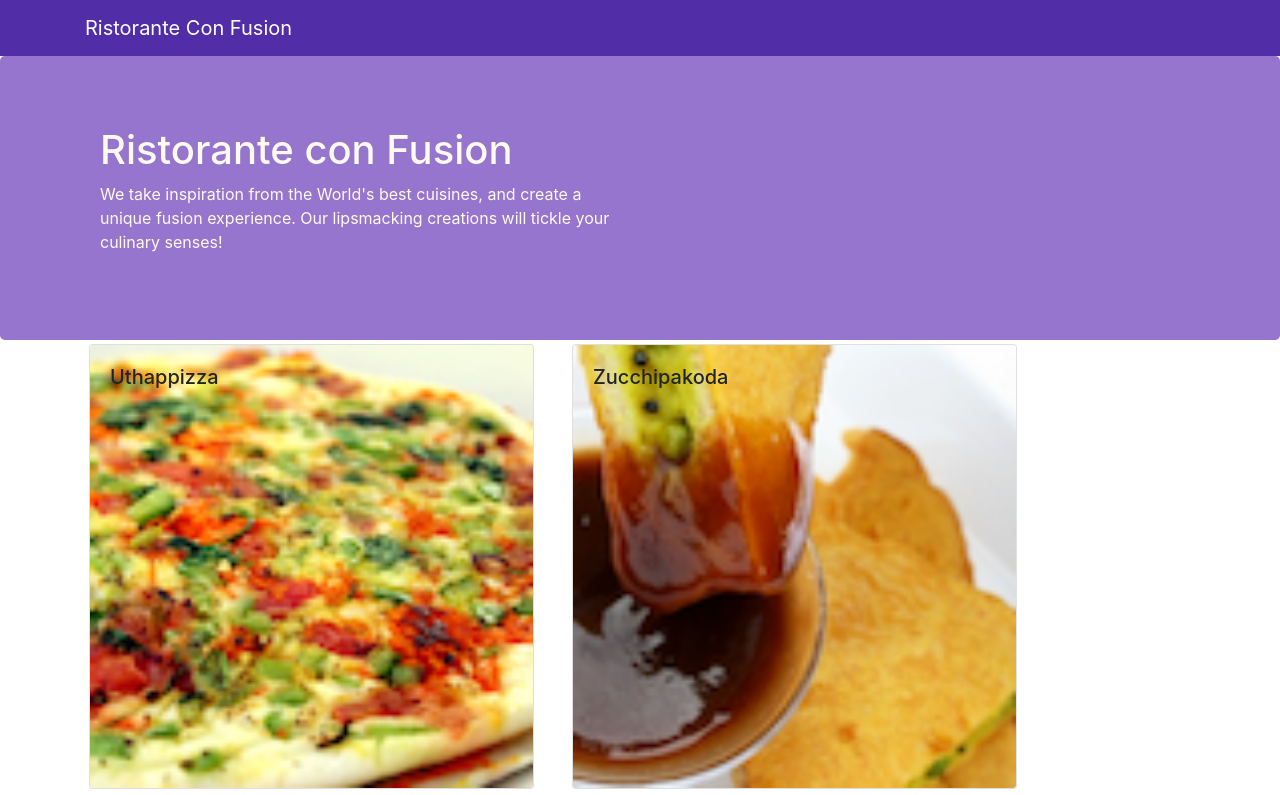
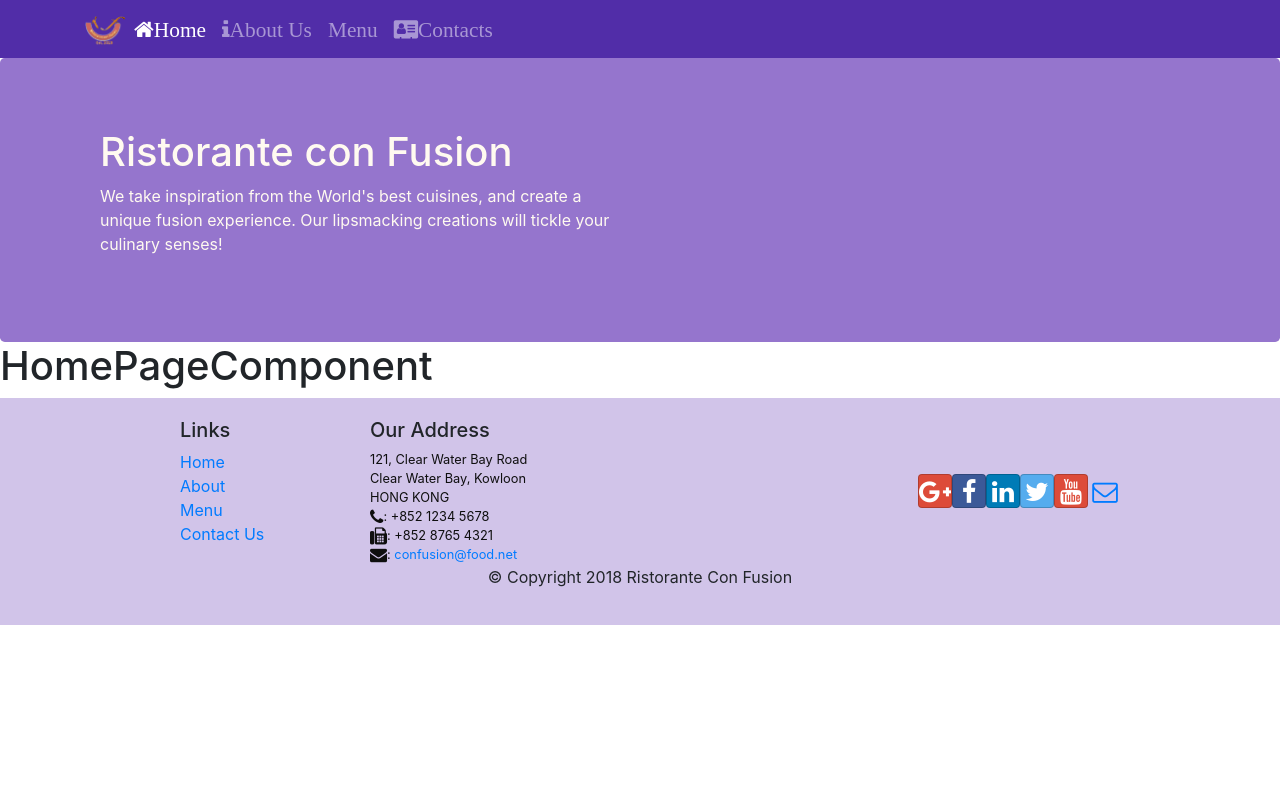
Before and after one commit to harrisalisha/reactConfusion, a React (Create React App) app: page /home in a window 1280 px wide. Shown: the top 795 px of the page. Built offline with nearby package versions, Linux system fonts and the light colour scheme.

Commit message:
React Router

```diff
--- a/package.json
+++ b/package.json
@@ -11,6 +11,7 @@
     "font-awesome": "^4.7.0",
     "react": "^17.0.2",
     "react-dom": "^17.0.2",
+    "react-router-dom": "^4.2.2",
     "react-scripts": "5.0.0",
     "reactstrap": "^5.0.0",
     "web-vitals": "^2.1.4"
--- a/src/App.js
+++ b/src/App.js
@@ -1,13 +1,16 @@
 import React, {Component} from 'react'
 import Main from './components/MainComponent';
+import { BrowserRouter } from 'react-router-dom'
 
 class App extends Component {
 
   render() {
     return (
-      <div className="App">
-        <Main />
-      </div>
+      <BrowserRouter>
+        <div className="App">
+          <Main />
+        </div>
+      </BrowserRouter>
     );
   }
 }
--- a/src/components/FooterComponent.js
+++ b/src/components/FooterComponent.js
@@ -1,4 +1,5 @@
 import React, { Component } from 'react'
+import { Link } from 'react-router-dom'
 
 function Footer(props) {
     return(
@@ -8,10 +9,10 @@ function Footer(props) {
                 <div className="col-4 offset-1 col-sm-2">
                     <h5>Links</h5>
                     <ul className="list-unstyled">
-                        <li><a href="#">Home</a></li>
-                        <li><a href="#">About</a></li>
-                        <li><a href="#">Menu</a></li>
-                        <li><a href="contactus.html">Contact</a></li>
+                        <li><Link to="/home">Home</Link></li>
+                        <li><Link to="/aboutus">About</Link></li>
+                        <li><Link to="/menu">Menu</Link></li>
+                        <li><Link to="/contactus">Contact Us</Link></li>
                     </ul>
                 </div>
                 <div className="col-7 col-sm-5">
--- a/src/components/HeaderComponent.js
+++ b/src/components/HeaderComponent.js
@@ -1,14 +1,53 @@
 import React, { Component } from 'react'
-import { Navbar, NavbarBrand, Jumbotron} from 'reactstrap';
+import {
+    Navbar, NavbarBrand, Nav, NavbarToggler, Collapse,
+    Jumbotron,
+    NavItem
+} from 'reactstrap';
+import { NavLink } from 'react-router-dom'
 import Style from '../App.css';
 
 export default class Header extends Component {
+    constructor(props){
+        super(props);
+        this.state = {
+            isNavOpen : false,
+        }
+        this.toggleNav = this.toggleNav.bind(this);
+    }
+
+    toggleNav(){
+       this.setState({isNavOpen: !this.state.isNavOpen });
+    }
+
     render() {
         return (
             <React.Fragment>
-                <Navbar dark>
+                <Navbar dark expand="md">
                     <div className="container">
-                        <NavbarBrand href="/">Ristorante Con Fusion</NavbarBrand>
+
+                        <NavbarToggler onClick={this.toggleNav} />
+
+                        <NavbarBrand className="mr-auto" href="/">
+                            <img src="assets/images/logo.png" height="30" width="41" alt="Restaurant Con Fusion" />
+                        </NavbarBrand>
+
+                        <Collapse isOpen={this.state.isNavOpen} navbar>
+                            <Nav navbar>
+                                <NavItem>
+                                    <NavLink className="nav-link" to="/home"><span className='fa fa-home fa-lg'>Home</span></NavLink>
+                                </NavItem>
+                                <NavItem>
+                                    <NavLink className="nav-link" to="/aboutus"><span className='fa fa-info fa-lg'>About Us</span></NavLink>
+                                </NavItem>
+                                <NavItem>
+                                    <NavLink className="nav-link" to="/menu"><span className='fa fa-menu fa-lg'>Menu</span></NavLink>
+                                </NavItem>
+                                <NavItem>
+                                    <NavLink className="nav-link" to="/contactus"><span className='fa fa-address-card fa-lg'>Contacts</span></NavLink>
+                                </NavItem>
+                            </Nav>
+                        </Collapse>
                     </div>
                 </Navbar>
                 <Jumbotron>
--- /dev/null
+++ b/src/components/HomeComponent.js
@@ -0,0 +1,8 @@
+import React, { Component } from 'react'
+
+function Home() {
+    return (
+      <h1>HomePageComponent</h1>
+    )
+}
+ export default Home;
--- a/src/components/MainComponent.js
+++ b/src/components/MainComponent.js
@@ -1,36 +1,41 @@
-import React, {Component} from 'react'
+import React, { Component } from 'react'
 import Menu from './MenuComponent'
 import DishDetail from './DishdetailComponent ';
-import {DISHES} from '../shared/dishes'
+import { DISHES } from '../shared/dishes'
 import Footer from './FooterComponent';
 import Header from './HeaderComponent';
+import Home from './HomeComponent'
+
+import { Switch, Route, Redirect } from 'react-router-dom'
 
 //Main component responsible for all state
 class Main extends Component {
-  constructor(props){
+  constructor(props) {
     super(props);
 
     this.state = {
-        dishes : DISHES,
-        selectedDish : null
+      dishes: DISHES,
     }
   }
-  //selectedDish only tracking dish Id, dish information already have it in dishes
 
-  onDishSelect(dishId){
-    this.setState({ selectedDish : dishId});
-  }
 
   render() {
+    const HomePage = () => {
+      return(
+          <Home/>
+      );
+    }
     return (
-
-      <div className="App">
+      <div>
         <Header />
-        <Menu dishes={this.state.dishes}  onClick={(dishId)=>this.onDishSelect(dishId)}/>
-        <DishDetail dish={this.state.dishes.filter((dish)=> dish.id === this.state.selectedDish)[0] } />
-        <Footer/>
+        <Switch>
+            <Route path='/home' component={HomePage} />
+            <Route exact path='/menu' component={() => <Menu dishes={this.state.dishes} />} />
+            <Redirect to="/home" />
+        </Switch>
+        <Footer />
       </div>
-    );
+    )
   }
 }
 
--- a/src/components/MenuComponent.js
+++ b/src/components/MenuComponent.js
@@ -1,15 +1,14 @@
 import React from 'react'
 import {
-    Card, CardImg, CardImgOverlay, CardText, CardBody,
+    Card, CardImg, CardImgOverlay,
     CardTitle
 } from 'reactstrap';
-import DishDetail from './DishdetailComponent ';
+//import DishDetail from './DishdetailComponent ';
 
 function RenderMenuItem(props) {
-    const { dish, onClick } = props;
+    const { dish } = props;
     return (
-        <Card key={dish.id}
-            onClick={() => onClick(dish.id)}>
+        <Card key={dish.id}>
             <CardImg width="100%" src={dish.image} alt={dish.name} />
             <CardImgOverlay>
                 <CardTitle>{dish.name}</CardTitle>
@@ -23,7 +22,7 @@ const Menu = (props) => {
     const menu = props.dishes.map((dish) => {
         return (
             <div className="col-12 col-md-5 m-1">
-                <RenderMenuItem dish={dish} onClick={props.onClick} />
+                <RenderMenuItem dish={dish} />
             </div>
         );
     });
```
Also changed, not shown: 1 other file (tests, documents, lock files or other folders).
